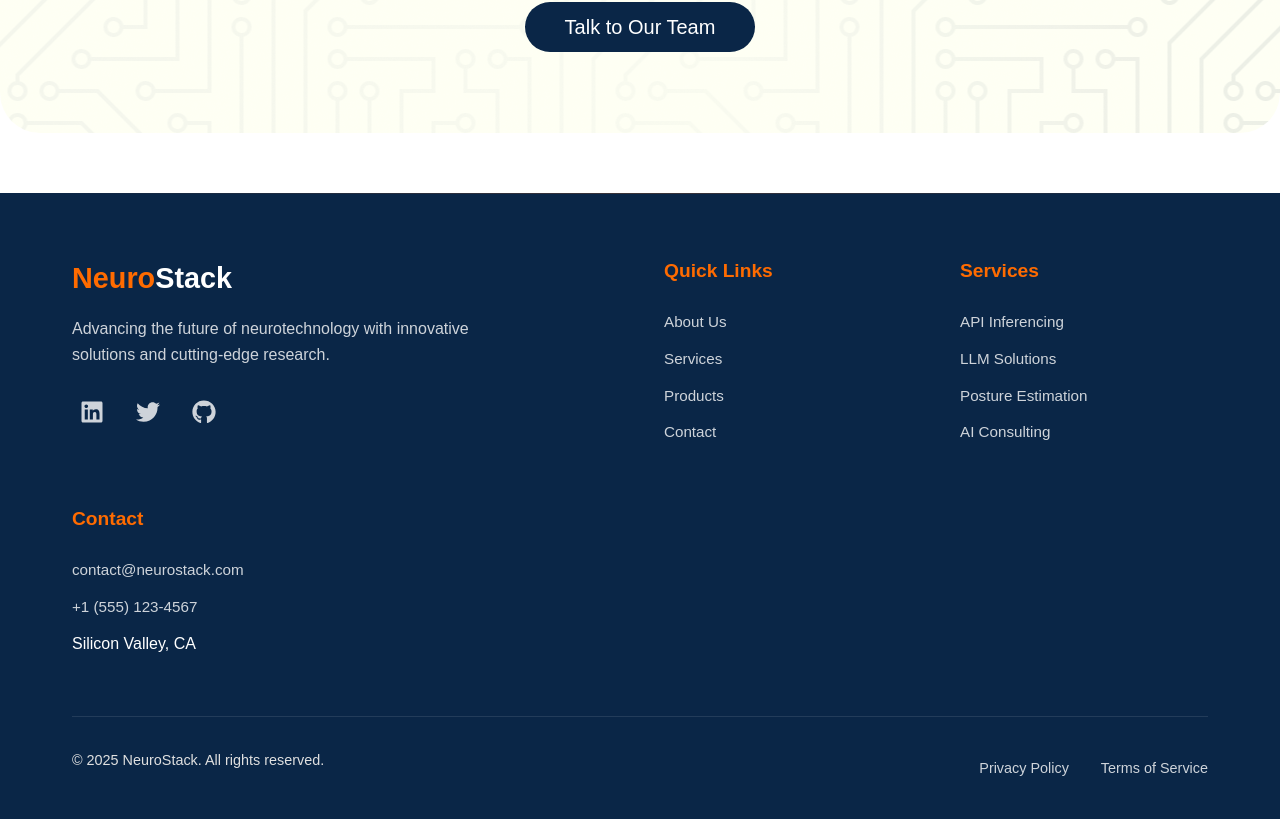
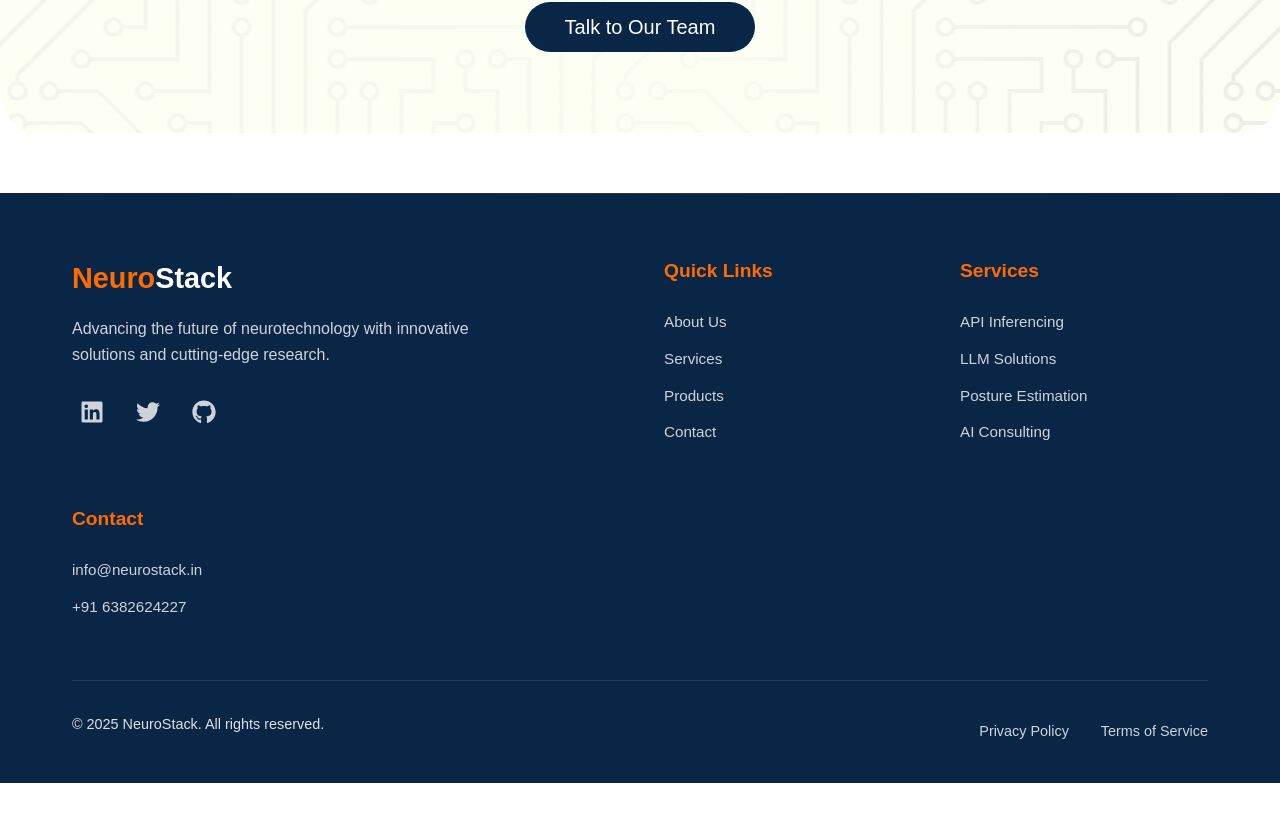
Before and after one commit to mithilesh042006/neuro_web, a React (Vite) app: page / in a window 1280 px wide. Shown: the part 3785-4604 px from the top of the page. After the commit the page ends 4568 px from the top, so only its background shows below. Built offline with nearby package versions, Linux system fonts and the light colour scheme.

Commit message:
contact done

```diff
--- a/src/components/layout/Footer.jsx
+++ b/src/components/layout/Footer.jsx
@@ -92,12 +92,12 @@ function Footer() {
             <h4>Contact</h4>
             <ul>
               <li>
-                <a href="mailto:contact@neurostack.com">contact@neurostack.com</a>
+                <a href="mailto:info@neurostack.in">info@neurostack.in</a>
               </li>
               <li>
-                <a href="tel:+15551234567">+1 (555) 123-4567</a>
+                <a href="tel:+916382624227">+91 6382624227</a>
               </li>
-              <li>Silicon Valley, CA</li>
+
             </ul>
           </motion.div>
         </motion.div>
```
